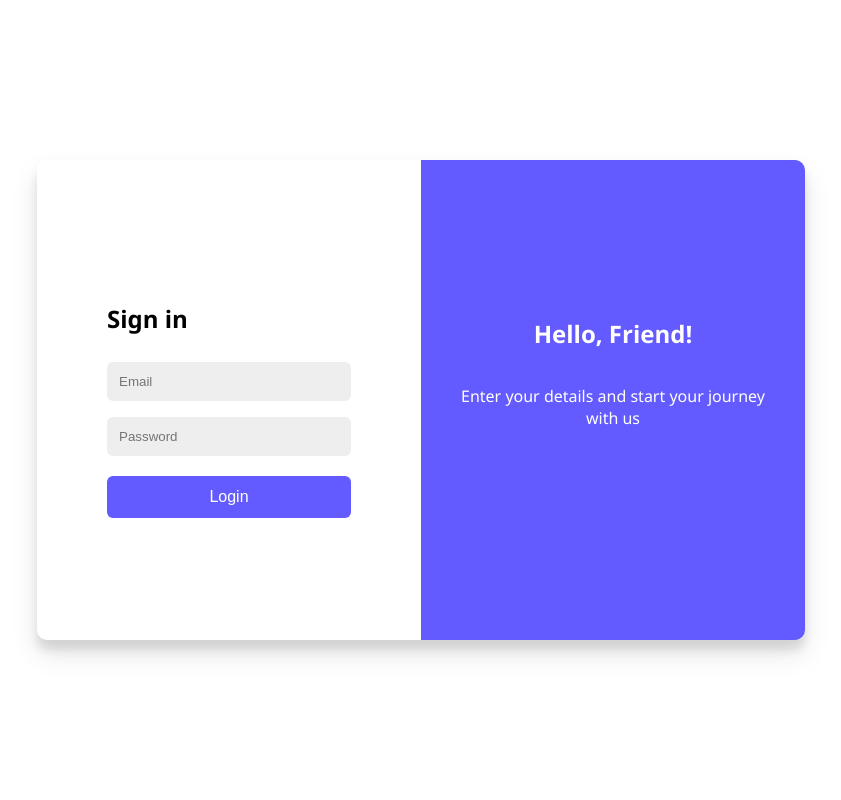
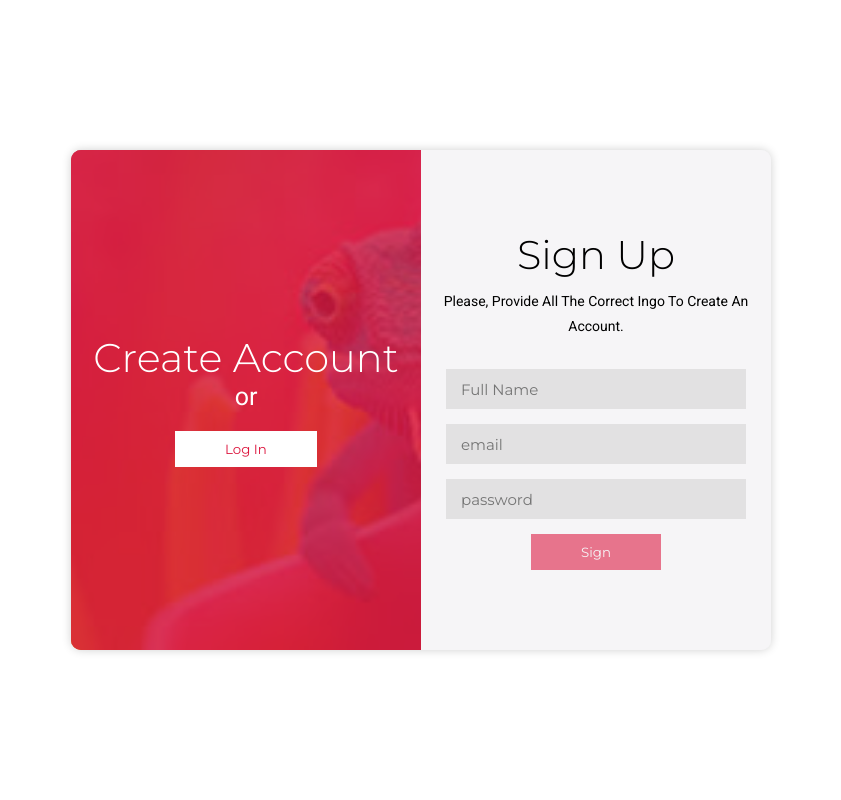
Before and after one commit to Vinay1291/Library-Management-System, a PHP site: page /text/home/index.html in a window 1280 px wide. Shown: the whole page, without its empty margins (219-1060 px from the left). Run offline with PHP 8.4, Linux system fonts and the light colour scheme.

Commit message:
sign in and sign up form up Done

```diff
--- a/text/home/index.html
+++ b/text/home/index.html
@@ -1,53 +1,54 @@
 <!DOCTYPE html>
 <html lang="en">
+
 <head>
-  <meta charset="UTF-8" />
-  <meta name="viewport" content="width=device-width, initial-scale=1.0"/>
-  <title>Login / Signup</title>
-  <link rel="stylesheet" href="style.css" />
+  <meta charset="UTF-8">
+  <meta name="viewport" content="width=device-width, initial-scale=1.0">
+  <title>sign in / sign up form</title>
+  <link rel="stylesheet" href="style.css">
 </head>
 <body>
-  <div class="container" id="container">
-
-    <!-- Signup Section -->
-    <div class="form-container sign-up-container">
-      <form action="#">
-        <h2>Create Account</h2>
-        <input type="text" placeholder="Full Name" />
-        <input type="email" placeholder="Email" />
-        <input type="password" placeholder="Password" />
-        <button>Sign Up</button>
+  <section>
+    <div class="container">
+      <div class="form sign-in-form">
+        <div class="wrapper">
+          <form action="#" method="post">
+            <h1>Sign In</h1>
+            <p>Use your email and password to Sign In.</p>
+            <input type="email" placeholder="email">
+            <input type="password" placeholder="password">
+            <button type="submit">Sign In</button>
           </form>
         </div>
-
-    <!-- Login Section -->
-    <div class="form-container sign-in-container">
-      <form action="#">
-        <h2>Sign in</h2>
-        <input type="email" placeholder="Email" />
-        <input type="password" placeholder="Password" />
-        <button>Login</button>
+      </div>
+      <div class="form sign-up-form active">
+        <div class="wrapper">
+          <form action="#" method="post">
+            <h1>Sign Up</h1>
+            <p>Please, provide all the correct ingo to create an account.</p>
+            <input type="text" placeholder="Full Name">
+            <input type="email" placeholder="email">
+            <input type="password" placeholder="password">
+            <button type="submit">Sign <Up /button>
           </form>
         </div>
-
-    <!-- Overlay Section -->
+      </div>
       <div class="overlay-container">
         <div class="overlay">
-        <div class="overlay-panel overlay-left">
-          <h2>Welcome Back!</h2>
-          <p>To keep connected with us, please login with your personal info</p>
-          <button class="ghost" id="signIn">Login</button>
+          <div class="overlay-left">
+            <h1>Create Account</h1>
+            <p>or</p>
+            <button id="signInButton">Log In</button>
           </div>
-        <div class="overlay-panel overlay-right">
-          <h2>Hello, Friend!</h2>
-          <p>Enter your details and start your journey with us</p>
-          <button class="ghost" id="signUp">Sign Up</button>
+          <div class="overlay-right">
+            <h1>Please Log In</h1>
+            <p>or</p>
+            <button id="signUpButton">Create Account</button>
           </div>
         </div>
       </div>
-
     </div>
-
+  </section>
   <script src="script.js"></script>
 </body>
 </html>
--- a/text/home/script.js
+++ b/text/home/script.js
@@ -1,11 +1,21 @@
-const container = document.getElementById('container');
-const signUpButton = document.getElementById('signUp');
-const signInButton = document.getElementById('signIn');
+const signInButton = document.querySelector('#signInButton');
+const signUpButton = document.querySelector('#signUpButton');
+const overlay_container = document.querySelector('.container .overlay-container');
+const overlay = document.querySelector('.container .overlay-container .overlay');
+const signInForm = document.querySelector('.container .sign-in-form');
+const signUpForm = document.querySelector('.container .sign-up-form');
 
-signUpButton.addEventListener('click', () => {
-  container.classList.add("right-panel-active");
+
+signInButton.addEventListener('click', ()=>{
+    overlay_container.style.transform = 'translateX(100%)';
+    overlay.style.transform= 'translateX(-50%)';
+    signInForm.classList.add('active');
+    signUpForm.classList.remove('active');
 });
 
-signInButton.addEventListener('click', () => {
-  container.classList.remove("right-panel-active");
+signUpButton.addEventListener('click', ()=>{
+    overlay_container.style.transform = 'translateX(0)';
+    overlay.style.transform= 'translateX(0)';
+    signUpForm.classList.add('active');
+    signInForm.classList.remove('active');
 });
--- a/text/home/style.css
+++ b/text/home/style.css
@@ -1,199 +1,192 @@
-:root {
-  --primary-color: #635BFF;
-  --secondary-color: #5F5F5F;
-  --text-white: #FFFFFF;
-  --text-black: #222222;
-  --border-color: #E3E7EA;
-  --bg-light: #FFFFFF;
-}
+@import url('https://fonts.googleapis.com/css2?family=Montserrat:ital,wght@0,100..900;1,100..900&family=Roboto&display=swap');
 
 * {
+  margin: 0px;
+  padding: 0px;
   box-sizing: border-box;
 }
 
-body {
-  font-family: 'Segoe UI', sans-serif;
-  background: var(--bg-light);
+section {
+  min-height: 100vh;
+  width: 100vw;
   display: flex;
+  align-items: center;
   justify-content: center;
-  align-items: center;
-  height: 100vh;
-  margin: 0;
 }
 
 .container {
-  background: #fff;
+  box-shadow: 0px 0px 10px 0px rgba(0, 0, 0, .19);
+  padding: 50px 30px;
   border-radius: 10px;
-  box-shadow: 0 14px 28px rgba(0,0,0,0.1),
-              0 10px 10px rgba(0,0,0,0.1);
+  min-width: 700px;
+  max-width: 1000px;
+  min-height: 500px;
+  margin: 0px 20px;
+  display: flex;
+  align-items: center;
+  justify-content: center;
+  background-color: #f6f5f7;
   position: relative;
   overflow: hidden;
-  width: 768px;
-  max-width: 100%;
-  min-height: 480px;
-  display: flex;
 }
 
-.form-container {
+.container .form {
   position: absolute;
   top: 0;
+  text-align: center;
+  padding: 0 20px;
+  width: 50%;
   height: 100%;
-  transition: all 0.6s ease-in-out;
   display: flex;
+  align-items: center;
   justify-content: center;
-  align-items: center;
-  flex: 1;
-  padding: 0 50px;
-  flex-direction: column;
-  width: 50%;
+  background-color: #f6f5f7;
+  overflow: hidden;
 }
 
-.sign-in-container {
+.form.sign-in-form {
   left: 0;
-  z-index: 2;
+}
+.form.sign-up-form {
+  right: 0;
 }
 
-.sign-up-container {
-  left: 0;
-  opacity: 0;
-  z-index: 1;
+.container .form .wrapper {
+  position: absolute;
+  top:  0;
+  height: 100%;
+  width: 100%;
+  display: flex;
+  align-items: center;
+  justify-content: center;
+  overflow: hidden;
+  transition: .7s ease-in-out transform;
 }
 
-.container.right-panel-active .sign-in-container {
-  transform: translateX(100%);
+.container .form.form.sign-in-form .wrapper {
+  transform: translate(100%);
 }
 
-.container.right-panel-active .sign-up-container {
-  transform: translateX(100%);
-  opacity: 1;
-  z-index: 5;
+.container .form.sign-in-form.active .wrapper {
+  transform: translate(0);
 }
 
-form {
-  background: #fff;
-  display: flex;
-  flex-direction: column;
-  padding: 0 20px;
-  width: 100%;
+
+.container .form.form.sign-up-form .wrapper {
+  transform: translate(-100%);
 }
 
-input {
-  background: #eee;
-  border: none;
-  padding: 12px;
-  margin: 8px 0;
-  width: 100%;
-  border-radius: 6px;
+.container .form.sign-up-form.active .wrapper {
+  transform: translate(0);
 }
 
-button {
-  border-radius: 6px;
-  border: none;
-  padding: 12px;
-  background-color: var(--primary-color);
-  color: var(--text-white);
-  font-size: 16px;
-  margin-top: 12px;
-  cursor: pointer;
-  transition: 0.3s;
+
+.container .form h1 {
+  font-family: 'Montserrat';
+  font-size: 40px;
+  font-weight: 300;
+  text-transform: capitalize;
+  margin-bottom: 10px;
 }
 
-button.ghost {
-  background-color: transparent;
-  border: 2px solid var(--primary-color);
-  color: var(--primary-color);
+.container .form p {
+
+  font-family: 'Roboto';
+  font-size: 14px;
+  font-weight: 500;
+  text-transform: capitalize;
+  line-height: 25px;
+  margin-bottom: 30px;
 }
 
-button:hover {
-  background-color: #5146e0;
+.container .form input {
+  display: block;
+  width: 300px;
+  margin: 0 auto;
+  margin-bottom: 15px;
+  height: 40px;
+  font-family: 'Montserrat';
+  font-size: 15px;
+  border: none;
+  background-color: rgba(199, 197, 197, 0.425);
+  outline: none;
+  padding-left: 15px;
 }
 
-/* Overlay */
+.container .overlay button,
+.container .form button {
+  padding: 10px 50px;
+  border: none;
+  outline: none;
+  font-family: 'Montserrat';
+  /* font-size: 10px; */
+  background-color: rgba(220, 20, 60, 0.568);
+  color: #f6f5f7;
+  cursor: pointer;
+}
+
 .overlay-container {
   position: absolute;
+  background-color: crimson;
+  left: 0;
   top: 0;
-  left: 50%;
   width: 50%;
   height: 100%;
   overflow: hidden;
-  transition: transform 0.6s ease-in-out;
-  z-index: 100;
+  transition: .7s ease-in-out transform;
 }
 
-.container.right-panel-active .overlay-container {
-  transform: translateX(-100%);
+.container .overlay-container .overlay {
+  background-image: url(liz.jpeg);
+  background-position: center;
+  background-size: cover;
+  position: absolute;
+  left: 0;
+  width: 200%;
+  /* background-color: aqua; */
+  display: flex;
+  align-items: center;
+  justify-content: center;
+  height: 100%;
+  z-index: 1;
+  transition: .7s ease-in-out transform;
 }
 
-.overlay {
-  background: var(--primary-color);
-  color: #fff;
-  position: relative;
-  left: -100%;
+.container .overlay-container .overlay::after {
+  content: '';
+  position: absolute;
+  left: 0;
+  top: 0;
   height: 100%;
-  width: 200%;
-  transform: translateX(0);
-  transition: transform 0.6s ease-in-out;
-  display: flex;
+  width: 100%;
+  background-color: crimson;
+  opacity: .8;
+  z-index: -1;
 }
 
-.container.right-panel-active .overlay {
-  transform: translateX(50%);
+.container .overlay .overlay-left,
+.container .overlay .overlay-right {
+  flex-basis: 50%;
+  text-align: center;
 }
 
-.overlay-panel {
-  position: absolute;
-  display: flex;
-  flex-direction: column;
-  justify-content: center;
-  align-items: center;
-  text-align: center;
-  top: 0;
-  height: 100%;
-  width: 50%;
-  padding: 0 40px;
-  transition: transform 0.6s ease-in-out;
+.container .overlay h1 {
+  font-family: 'Montserrat';
+  font-size: 40px;
+  color: white;
+  font-weight: 300;
 }
 
-.overlay-left {
-  transform: translateX(-20%);
+.container .overlay p {
+  font-family: 'Roboto';
+  font-size: 25px;
+  color: white;
+  font-weight: 300;
 }
 
-.container.right-panel-active .overlay-left {
-  transform: translateX(0);
+
+.container .overlay button {
+  background-color: white;
+  color: crimson;
+  margin-top: 20px;
 }
-
-.overlay-right {
-  right: 0;
-  transform: translateX(0);
-}
-
-.container.right-panel-active .overlay-right {
-  transform: translateX(20%);
-}
-
-/* Responsive */
-@media (max-width: 768px) {
-  .container {
-    flex-direction: column;
-    width: 100%;
-    height: auto;
-  }
-
-  .form-container,
-  .overlay-container {
-    position: relative;
-    width: 100%;
-    height: auto;
-  }
-
-  .overlay {
-    flex-direction: column;
-    width: 100%;
-    height: auto;
-  }
-
-  .overlay-panel {
-    width: 100%;
-    height: 200px;
-  }
-}
```
Also changed, not shown: text/home/liz.jpeg (added). Lines whose indentation alone changed are shown as unchanged.
